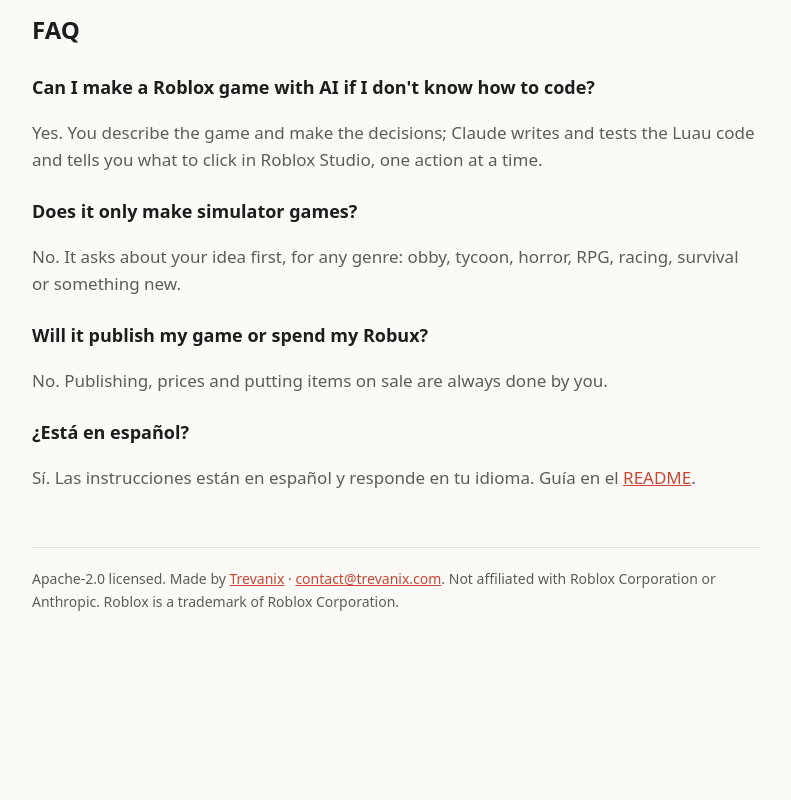
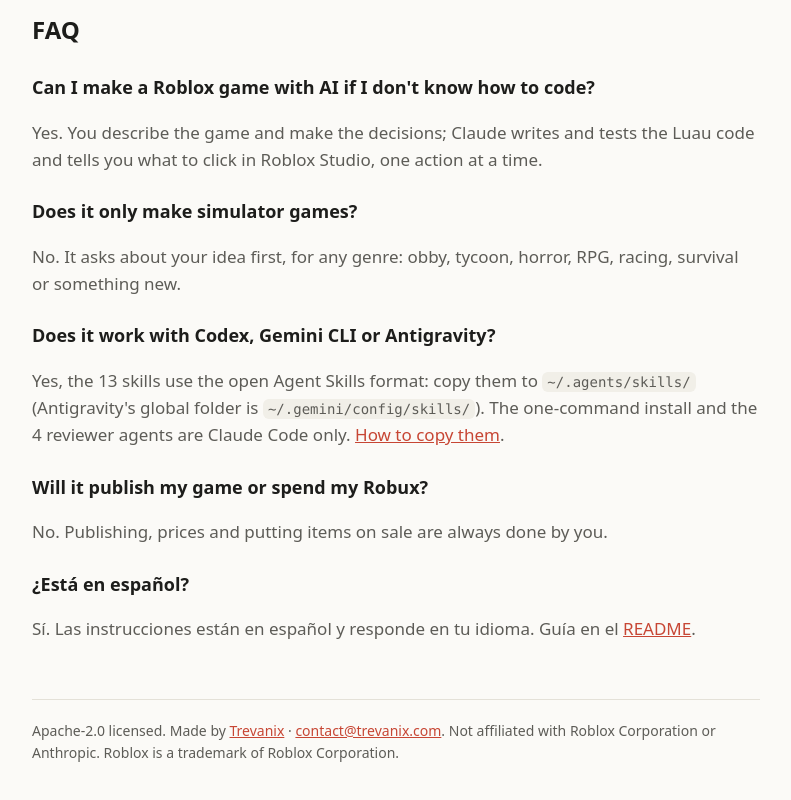
Before and after one commit to Trevanix/ultimate-roblox-creator, a plain HTML site: page docs/index.html in a window 1280 px wide. Shown: the part 1487-2287 px from the top of the page, without its empty margins (244-1035 px from the left). Before the commit the page ends 2164 px from the top, so only its background shows below. Drawn offline with Linux system fonts and the light colour scheme.

Commit message:
Document Codex, Gemini CLI and Antigravity support
The 13 skills follow the open Agent Skills format, so they also work
when copied to ~/.agents/skills/ (Antigravity global: ~/.gemini/config/skills/).
Adds a Works with section (EN and ES), a FAQ entry on the website and
the director fallback when the reviewer agents are not available.

Co-Authored-By: Claude Opus 5.5 <noreply@anthropic.com>

```diff
--- a/docs/index.html
+++ b/docs/index.html
@@ -40,6 +40,8 @@
      "acceptedAnswer": {"@type": "Answer", "text": "Yes. You describe the game and make the decisions; Claude writes and tests the Luau code and tells you what to click in Roblox Studio, one action at a time."}},
     {"@type": "Question", "name": "Does it only make simulator games?",
      "acceptedAnswer": {"@type": "Answer", "text": "No. There are no closed templates. It asks about your idea first, for any genre: obby, tycoon, horror, RPG, racing, survival or something new."}},
+    {"@type": "Question", "name": "Does it work with Codex, Gemini CLI or Antigravity?",
+     "acceptedAnswer": {"@type": "Answer", "text": "Yes, the 13 skills use the open Agent Skills format: copy them to ~/.agents/skills/ (Antigravity global: ~/.gemini/config/skills/). The one-command install and the 4 reviewer agents are Claude Code only."}},
     {"@type": "Question", "name": "Will it publish my game or spend my Robux?",
      "acceptedAnswer": {"@type": "Answer", "text": "No. Publishing, prices and putting items on sale are always done by you."}}
   ]
@@ -107,6 +109,10 @@ claude plugin install ultimate-roblox-creator@trevanix</code></pre>
   in Roblox Studio, one action at a time.</p>
   <h3>Does it only make simulator games?</h3>
   <p>No. It asks about your idea first, for any genre: obby, tycoon, horror, RPG, racing, survival or something new.</p>
+  <h3>Does it work with Codex, Gemini CLI or Antigravity?</h3>
+  <p>Yes, the 13 skills use the open Agent Skills format: copy them to <code>~/.agents/skills/</code>
+  (Antigravity's global folder is <code>~/.gemini/config/skills/</code>). The one-command install and the
+  4 reviewer agents are Claude Code only. <a href="https://github.com/trevanix/ultimate-roblox-creator#works-with">How to copy them</a>.</p>
   <h3>Will it publish my game or spend my Robux?</h3>
   <p>No. Publishing, prices and putting items on sale are always done by you.</p>
   <h3>¿Está en español?</h3>
```
Also changed, not shown: 2 other files.
